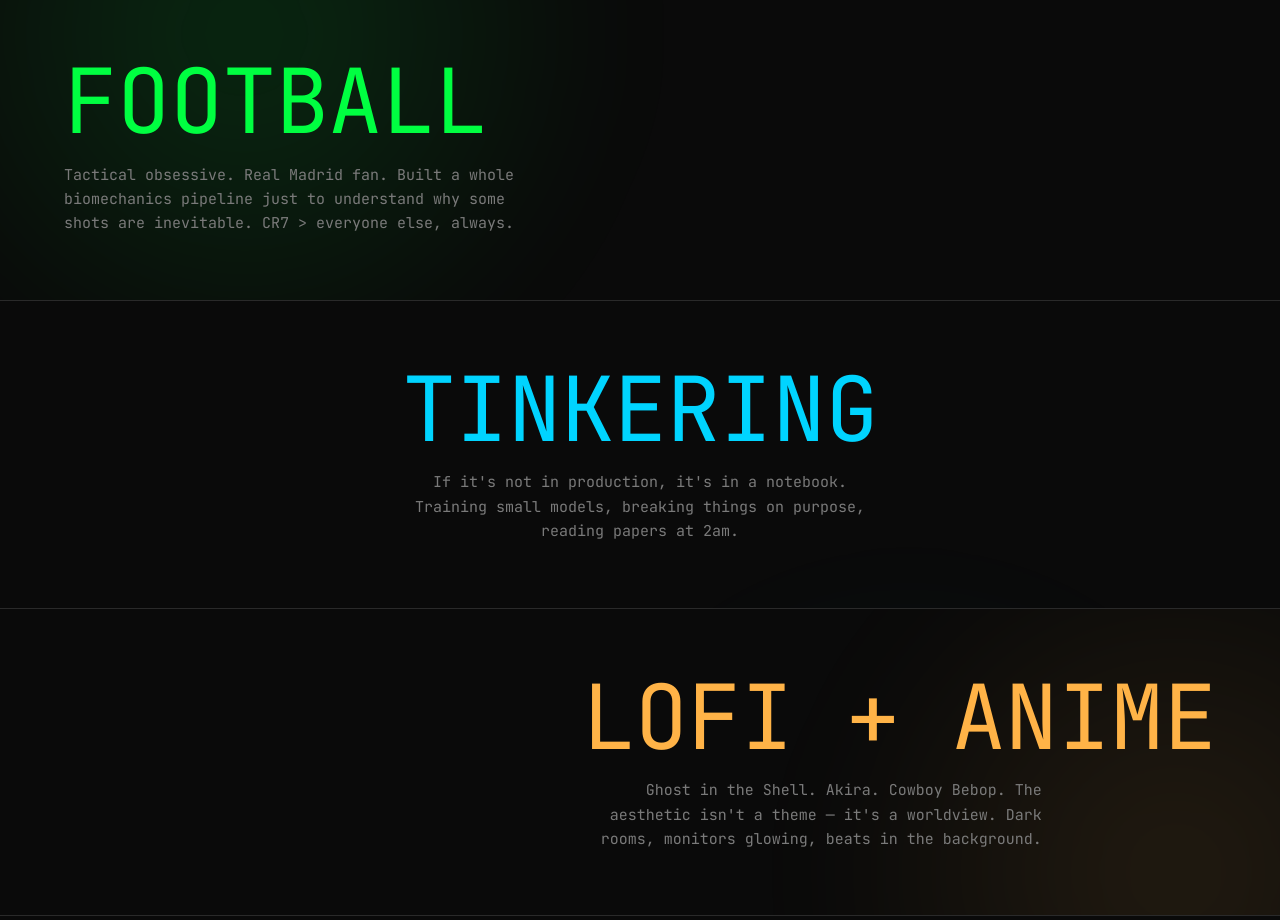
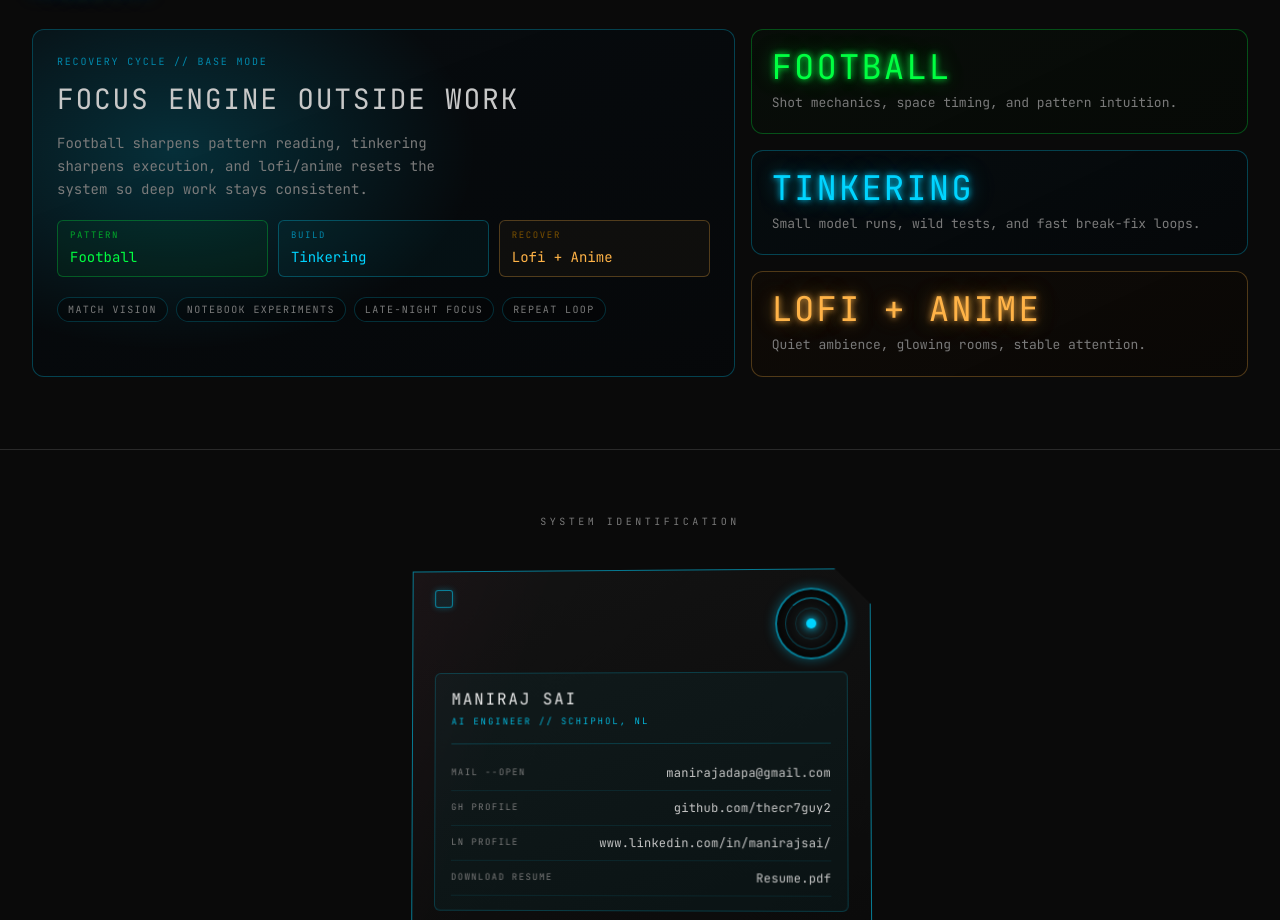
Before and after one commit to thecr7guy2/thecr7guy2.github.io, a Next.js app: page / in a window 1280 px wide. Shown: the part 1880-2800 px from the top of the page. Built offline with nearby package versions, Linux system fonts and the light colour scheme.

Commit message:
feat: refine mobile layout across portfolio sections

```diff
--- a/src/app/globals.css
+++ b/src/app/globals.css
@@ -468,6 +468,10 @@
   line-height: 1.75;
 }
 
+.blog-mdx * {
+  overflow-wrap: anywhere;
+}
+
 .blog-mdx h2,
 .blog-mdx h3 {
   color: var(--cyan-subtle);
@@ -482,6 +486,25 @@
   margin: 0.65rem 0;
 }
 
+.blog-mdx a {
+  color: var(--cyan-subtle);
+  text-decoration: underline;
+  text-underline-offset: 2px;
+}
+
+.blog-mdx code {
+  color: var(--amber-warm);
+}
+
+.blog-mdx pre {
+  margin: 0.9rem 0;
+  padding: 0.7rem 0.8rem;
+  border: 1px solid rgba(0,212,255,0.25);
+  border-radius: 6px;
+  overflow-x: auto;
+  background: rgba(0, 10, 14, 0.55);
+}
+
 .blog-mdx ul {
   margin: 0.75rem 0 0.9rem 1.1rem;
   color: var(--gray-text);
@@ -490,3 +513,10 @@
 .blog-mdx li {
   margin: 0.3rem 0;
 }
+
+.blog-mdx img,
+.blog-mdx video,
+.blog-mdx iframe {
+  max-width: 100%;
+  height: auto;
+}
--- a/src/app/page.tsx
+++ b/src/app/page.tsx
@@ -1,6 +1,5 @@
 import Image from "next/image"
 import { MainMonitor, NeuralMonitor, TerminalMonitor } from "@/components/workstation"
-import { GlitchText } from "@/components/crt/GlitchText"
 import { getResumeData } from "@/lib/resume"
 
 const NAV = [
@@ -95,13 +94,16 @@
 
         {/* ── Top nav bar ── */}
         <nav
-          className="relative z-10 shrink-0 flex flex-col sm:flex-row items-start sm:items-center justify-between gap-2 sm:gap-0 px-3 sm:px-6 pt-3 sm:pt-4 pb-2"
-          style={{ borderBottom: "1px solid var(--gray-muted)" }}
+          className="relative z-10 shrink-0 flex flex-col sm:flex-row items-start sm:items-center justify-between gap-2 sm:gap-0 px-3 sm:px-6 pb-2"
+          style={{
+            borderBottom: "1px solid var(--gray-muted)",
+            paddingTop: "max(0.75rem, env(safe-area-inset-top))",
+          }}
         >
           <span className="text-gray-text text-[9px] sm:text-[10px] tracking-[0.16em] sm:tracking-[0.22em] uppercase select-none">
             SAI — WORKSTATION
           </span>
-          <ul className="w-full sm:w-auto flex flex-wrap sm:flex-nowrap gap-x-3 gap-y-1 sm:gap-5 list-none m-0 p-0">
+          <ul className="w-full sm:w-auto flex flex-nowrap overflow-x-auto no-scrollbar gap-3 sm:gap-5 list-none m-0 p-0">
             {NAV.map(n => (
               <li key={n.label}>
                 <a
@@ -206,7 +208,10 @@
                   <h3 className="text-[12px] sm:text-[13px] text-white-dim tracking-wide uppercase leading-snug">
                     {project.name}
                   </h3>
-                  <span className="shrink-0 flex items-center gap-1 text-[8px] tracking-[0.18em] uppercase text-pink-dim mt-0.5">
+                  <span
+                    className="shrink-0 flex items-center gap-1 text-[8px] tracking-[0.18em] uppercase text-pink-neon sm:text-pink-dim mt-0.5"
+                    style={{ textShadow: "0 0 7px rgba(255,45,120,0.7)" }}
+                  >
                     <span
                       className="inline-block w-1.5 h-1.5 rounded-full"
                       style={{ background: "var(--pink-neon)" }}
@@ -215,13 +220,26 @@
                   </span>
                 </div>
 
-                <p className="text-pink-dim text-[10px] tracking-wider mb-3">{project.deps}</p>
+                <p
+                  className="text-pink-neon sm:text-pink-dim text-[10px] tracking-wider mb-3"
+                  style={{ textShadow: "0 0 6px rgba(255,45,120,0.45)" }}
+                >
+                  {project.deps}
+                </p>
 
                 {/* Bullets */}
                 <ul className="flex flex-col gap-2">
                   {project.bullets.map((b, i) => (
-                    <li key={i} className="flex gap-2 text-[11px] text-gray-text leading-relaxed">
-                      <span className="text-pink-dim shrink-0 mt-0.5">›</span>
+                    <li
+                      key={i}
+                      className={`gap-2 text-[11px] text-gray-text leading-relaxed ${i === 0 ? "flex" : "hidden sm:flex"}`}
+                    >
+                      <span
+                        className="text-pink-neon sm:text-pink-dim shrink-0 mt-0.5"
+                        style={{ textShadow: "0 0 5px rgba(255,45,120,0.55)" }}
+                      >
+                        ›
+                      </span>
                       <span>{b}</span>
                     </li>
                   ))}
@@ -234,8 +252,8 @@
                       href={project.writeupUrl}
                       target="_blank"
                       rel="noopener noreferrer"
-                      className="text-pink-dim text-[10px] tracking-[0.18em] uppercase hover:text-pink-neon transition-colors"
-                      style={{ textDecoration: "none" }}
+                      className="text-pink-neon sm:text-pink-dim text-[10px] tracking-[0.18em] uppercase hover:text-pink-neon transition-colors"
+                      style={{ textDecoration: "none", textShadow: "0 0 6px rgba(255,45,120,0.45)" }}
                     >
                       › [writeup ↗]
                     </a>
@@ -248,139 +266,189 @@
       </section>
 
       {/* ─── HOBBIES ──────────────────────────────────────────── */}
-      <section id="hobbies" style={{ background: "var(--black-deep)" }}>
-
-        {/* Label */}
-        <div className="px-4 sm:px-8 pt-14 sm:pt-18 pb-8">
-          <p className="text-gray-text text-[10px] tracking-[0.3em] uppercase">
+      <section
+        id="hobbies"
+        style={{ background: "var(--black-deep)", borderTop: "1px solid var(--gray-muted)" }}
+        className="px-4 sm:px-8 py-14 sm:py-18"
+      >
+        <div className="mx-auto max-w-[1320px]">
+          <p className="text-gray-text text-[10px] tracking-[0.3em] uppercase mb-2">
             OFF_DUTY // ACTIVE
           </p>
-        </div>
+          <h2 className="text-cyan-subtle text-xl sm:text-2xl tracking-[0.12em] uppercase mb-7 text-glow-cyan">
+            Hobbies
+          </h2>
 
-        {/* ── Band 1: Football ── */}
-        <div
-          className="relative overflow-hidden px-4 sm:px-16 py-12 sm:py-16"
-          style={{ borderTop: "1px solid var(--gray-muted)" }}
+          <div className="grid grid-cols-1 lg:grid-cols-12 gap-4">
+            <article
+              className="hidden lg:block lg:col-span-7 relative rounded-xl border p-5 sm:p-6 overflow-hidden"
+              style={{
+                borderColor: "rgba(0,212,255,0.28)",
+                background: "linear-gradient(160deg, rgba(7,12,16,0.88) 0%, rgba(6,8,10,0.96) 100%)",
+              }}
             >
               <div
                 aria-hidden="true"
                 style={{
                   position: "absolute",
-              width: "clamp(400px, 55vw, 800px)",
-              height: "clamp(400px, 55vw, 800px)",
-              borderRadius: "50%",
-              background: "radial-gradient(circle, rgba(0,255,65,0.13) 0%, transparent 68%)",
-              filter: "blur(48px)",
-              left: "-15%",
-              top: "-60%",
-              animation: "blob-drift-1 18s ease-in-out infinite",
+                  inset: 0,
                   pointerEvents: "none",
+                  background: "radial-gradient(ellipse 60% 80% at 20% 35%, rgba(0,212,255,0.18), transparent 72%)",
                 }}
               />
-          <div style={{ position: "relative", zIndex: 1 }}>
-            <GlitchText
-              as="h3"
-              intensity="medium"
-              className="text-green-neon uppercase leading-none mb-4"
-              style={{ fontSize: "clamp(2.8rem, 7vw, 6rem)", letterSpacing: "-0.01em" }}
+
+              <div className="relative z-10">
+                <p className="text-cyan-dim text-[10px] tracking-[0.18em] uppercase mb-3">
+                  RECOVERY CYCLE // BASE MODE
+                </p>
+                <h3 className="text-white-dim text-[22px] sm:text-[28px] tracking-[0.06em] uppercase leading-tight mb-4">
+                  Focus Engine Outside Work
+                </h3>
+                <p className="text-gray-text text-[13px] sm:text-[14px] leading-relaxed max-w-[50ch]">
+                  Football sharpens pattern reading, tinkering sharpens execution, and lofi/anime
+                  resets the system so deep work stays consistent.
+                </p>
+
+                <div className="grid grid-cols-1 sm:grid-cols-3 gap-2.5 mt-5">
+                  <div
+                    className="rounded-md border px-3 py-2"
+                    style={{ borderColor: "rgba(0,255,65,0.28)", background: "rgba(0,255,65,0.04)" }}
                   >
-              Football
-            </GlitchText>
-            <p className="text-gray-text leading-relaxed max-w-[460px]" style={{ fontSize: "clamp(13px, 1.4vw, 15px)" }}>
-              Tactical obsessive. Real Madrid fan. Built a whole biomechanics pipeline just to understand
-              why some shots are inevitable. CR7 &gt; everyone else, always.
-            </p>
+                    <p className="text-[9px] tracking-[0.18em] uppercase text-green-dim mb-1">PATTERN</p>
+                    <p className="text-[14px] text-green-neon">Football</p>
+                  </div>
+                  <div
+                    className="rounded-md border px-3 py-2"
+                    style={{ borderColor: "rgba(0,212,255,0.28)", background: "rgba(0,212,255,0.04)" }}
+                  >
+                    <p className="text-[9px] tracking-[0.18em] uppercase text-cyan-dim mb-1">BUILD</p>
+                    <p className="text-[14px] text-cyan-subtle">Tinkering</p>
+                  </div>
+                  <div
+                    className="rounded-md border px-3 py-2"
+                    style={{ borderColor: "rgba(255,179,71,0.28)", background: "rgba(255,179,71,0.04)" }}
+                  >
+                    <p className="text-[9px] tracking-[0.18em] uppercase text-amber-dim mb-1">RECOVER</p>
+                    <p className="text-[14px] text-amber-warm">Lofi + Anime</p>
                   </div>
                 </div>
 
-        {/* ── Band 2: ML Tinkering ── */}
-        <div
-          className="relative overflow-hidden px-4 sm:px-16 py-12 sm:py-16 flex flex-col items-center text-center"
-          style={{ borderTop: "1px solid var(--gray-muted)" }}
+                <div className="mt-5 flex flex-wrap gap-2">
+                  {["Match Vision", "Notebook Experiments", "Late-Night Focus", "Repeat Loop"].map((tag) => (
+                    <span
+                      key={tag}
+                      className="px-2.5 py-1 rounded-full border text-[10px] tracking-[0.14em] uppercase text-gray-text"
+                      style={{ borderColor: "rgba(0,212,255,0.2)", background: "rgba(0,0,0,0.28)" }}
                     >
-          <div
-            aria-hidden="true"
-            style={{
-              position: "absolute",
-              width: "clamp(400px, 60vw, 900px)",
-              height: "clamp(400px, 60vw, 900px)",
-              borderRadius: "50%",
-              background: "radial-gradient(circle, rgba(0,212,255,0.11) 0%, transparent 68%)",
-              filter: "blur(56px)",
-              left: "50%",
-              top: "50%",
-              transform: "translate(-50%, -50%)",
-              animation: "blob-drift-2 22s ease-in-out infinite",
-              pointerEvents: "none",
-            }}
-          />
-          <div style={{ position: "relative", zIndex: 1 }}>
-            <GlitchText
-              as="h3"
-              intensity="low"
-              className="text-cyan-subtle uppercase leading-none mb-4"
-              style={{ fontSize: "clamp(2.8rem, 7vw, 6rem)", letterSpacing: "-0.01em" }}
-            >
-              Tinkering
-            </GlitchText>
-            <p className="text-gray-text leading-relaxed max-w-[460px] mx-auto" style={{ fontSize: "clamp(13px, 1.4vw, 15px)" }}>
-              If it&apos;s not in production, it&apos;s in a notebook.
-              Training small models, breaking things on purpose, reading papers at 2am.
-            </p>
+                      {tag}
+                    </span>
+                  ))}
                 </div>
               </div>
+            </article>
 
-        {/* ── Band 3: Lofi + Anime ── */}
-        <div
-          className="relative overflow-hidden px-4 sm:px-16 py-12 sm:py-16 flex flex-col items-end text-right"
-          style={{ borderTop: "1px solid var(--gray-muted)", borderBottom: "1px solid var(--gray-muted)" }}
+            <div className="lg:col-span-5 grid grid-cols-1 gap-4">
+              <article
+                className="rounded-xl border p-5"
+                style={{
+                  borderColor: "rgba(0,255,65,0.28)",
+                  background: "linear-gradient(155deg, rgba(8,14,9,0.85) 0%, rgba(7,10,7,0.95) 100%)",
+                }}
               >
-          <div
-            aria-hidden="true"
+                <h4 className="text-green-neon text-[28px] sm:text-[34px] leading-none tracking-[0.06em] uppercase text-glow-green mb-2">
+                  Football
+                </h4>
+                <p className="text-gray-text text-[13px] leading-relaxed">
+                  Shot mechanics, space timing, and pattern intuition.
+                </p>
+              </article>
+
+              <article
+                className="rounded-xl border p-5"
                 style={{
-              position: "absolute",
-              width: "clamp(400px, 55vw, 800px)",
-              height: "clamp(400px, 55vw, 800px)",
-              borderRadius: "50%",
-              background: "radial-gradient(circle, rgba(255,179,71,0.10) 0%, transparent 68%)",
-              filter: "blur(48px)",
-              right: "-15%",
-              bottom: "-60%",
-              animation: "blob-drift-3 20s ease-in-out infinite",
-              pointerEvents: "none",
+                  borderColor: "rgba(0,212,255,0.28)",
+                  background: "linear-gradient(155deg, rgba(5,13,16,0.85) 0%, rgba(6,8,10,0.95) 100%)",
                 }}
-          />
-          <div style={{ position: "relative", zIndex: 1 }}>
-            <h3
-              className="text-amber-warm uppercase leading-none mb-4"
-              style={{ fontSize: "clamp(2.8rem, 7vw, 6rem)", letterSpacing: "-0.01em" }}
               >
+                <h4 className="text-cyan-subtle text-[28px] sm:text-[34px] leading-none tracking-[0.06em] uppercase text-glow-cyan mb-2">
+                  Tinkering
+                </h4>
+                <p className="text-gray-text text-[13px] leading-relaxed">
+                  Small model runs, wild tests, and fast break-fix loops.
+                </p>
+              </article>
+
+              <article
+                className="rounded-xl border p-5"
+                style={{
+                  borderColor: "rgba(255,179,71,0.28)",
+                  background: "linear-gradient(155deg, rgba(16,11,6,0.84) 0%, rgba(10,8,6,0.95) 100%)",
+                }}
+              >
+                <h4 className="text-amber-warm text-[28px] sm:text-[34px] leading-none tracking-[0.06em] uppercase text-glow-amber mb-2">
                   Lofi + Anime
-            </h3>
-            <p className="text-gray-text leading-relaxed max-w-[460px]" style={{ fontSize: "clamp(13px, 1.4vw, 15px)" }}>
-              Ghost in the Shell. Akira. Cowboy Bebop.
-              The aesthetic isn&apos;t a theme — it&apos;s a worldview.
-              Dark rooms, monitors glowing, beats in the background.
+                </h4>
+                <p className="text-gray-text text-[13px] leading-relaxed">
+                  Quiet ambience, glowing rooms, stable attention.
                 </p>
+              </article>
             </div>
           </div>
-
-        <div className="pb-14 sm:pb-18" />
+        </div>
       </section>
 
       {/* ─── SIGNAL ───────────────────────────────────────────── */}
       <section
         id="signal"
-        className="flex flex-col items-center justify-center px-4 py-12 sm:py-16"
+        className="flex flex-col items-center justify-center px-4 pt-12 sm:pt-16 pb-[calc(4.5rem+env(safe-area-inset-bottom))] sm:pb-16"
         style={{ background: "var(--black-deep)", borderTop: "1px solid var(--gray-muted)" }}
       >
-        <p className="text-gray-text text-[10px] tracking-[0.35em] uppercase mb-10 select-none">
+        <p className="text-gray-text text-[10px] tracking-[0.35em] uppercase mb-4 sm:mb-10 select-none">
           SYSTEM IDENTIFICATION
         </p>
 
+        {/* ── Mobile Signal Card (no floppy) ── */}
+        <div
+          className="sm:hidden w-full max-w-[460px] rounded-md border p-4 mt-2"
+          style={{
+            borderColor: "rgba(0,212,255,0.35)",
+            background: "linear-gradient(165deg, rgba(6,11,15,0.85), rgba(6,8,10,0.96))",
+            boxShadow: "0 0 24px rgba(0,212,255,0.12)",
+          }}
+        >
+          <p className="text-cyan-dim text-[9px] tracking-[0.2em] uppercase mb-1">ID_CARD // MOBILE</p>
+          <p className="text-white-dim text-[16px] tracking-[0.1em] uppercase mb-1">Maniraj Sai</p>
+          <p className="text-cyan-subtle text-[9px] tracking-[0.16em] uppercase mb-3">
+            AI Engineer // Schiphol, NL
+          </p>
+
+          <div style={{ height: "1px", background: "rgba(0,212,255,0.2)", marginBottom: "8px" }} />
+
+          {signals.map((signal) => (
+            <a
+              key={signal.cmd}
+              href={signal.href}
+              target={signal.href.startsWith("http") ? "_blank" : undefined}
+              rel={signal.href.startsWith("http") ? "noopener noreferrer" : undefined}
+              className="group flex items-start justify-between gap-3 py-2"
+              style={{ borderBottom: "1px solid rgba(0,212,255,0.1)", textDecoration: "none" }}
+            >
+              <span className="text-gray-text group-hover:text-cyan-subtle transition-colors text-[8px] tracking-[0.14em] uppercase shrink-0">
+                {signal.cmd}
+              </span>
+              <span
+                className="text-white-dim group-hover:text-cyan-subtle transition-colors text-[11px] text-right min-w-0"
+                style={{ overflowWrap: "anywhere" }}
+              >
+                {signal.label}
+              </span>
+            </a>
+          ))}
+        </div>
+
         {/* ── Floppy Disk ── */}
         <div
-          className="w-full relative"
+          className="hidden sm:block w-full relative"
           style={{
             maxWidth: "460px",
             background: "linear-gradient(160deg, #131313 0%, #0a0a0a 100%)",
@@ -413,8 +481,8 @@
 
           {/* Top row — write-protect notch + hub window */}
           <div
-            className="flex items-start justify-between"
-            style={{ padding: "18px 22px 12px", position: "relative", zIndex: 2 }}
+            className="flex items-start justify-between px-4 sm:px-[22px] pt-4 sm:pt-[18px] pb-2.5 sm:pb-3"
+            style={{ position: "relative", zIndex: 2 }}
           >
             {/* Write-protect tab */}
             <div style={{
@@ -463,18 +531,26 @@
           </div>
 
           {/* Label area */}
-          <div style={{ padding: "0 22px 16px", position: "relative", zIndex: 2 }}>
-            <div style={{
+          <div className="px-4 sm:px-[22px] pb-3.5 sm:pb-4" style={{ position: "relative", zIndex: 2 }}>
+            <div
+              className="p-3 sm:px-4 sm:py-[14px]"
+              style={{
                 background: "rgba(0,212,255,0.04)",
                 border: "1px solid rgba(0,212,255,0.2)",
                 borderRadius: "6px",
-              padding: "14px 16px",
-            }}>
+              }}
+            >
               {/* Name + title */}
-              <p style={{ color: "#e8e8e8", fontSize: "16px", letterSpacing: "0.12em", textTransform: "uppercase", marginBottom: "4px" }}>
+              <p
+                className="text-[14px] sm:text-[16px] tracking-[0.10em] sm:tracking-[0.12em] uppercase mb-1"
+                style={{ color: "#e8e8e8" }}
+              >
                 Maniraj Sai
               </p>
-              <p style={{ color: "var(--cyan-subtle)", fontSize: "9px", letterSpacing: "0.22em", textTransform: "uppercase", marginBottom: "14px", opacity: 0.85 }}>
+              <p
+                className="text-[8px] sm:text-[9px] tracking-[0.18em] sm:tracking-[0.22em] uppercase mb-3 sm:mb-[14px]"
+                style={{ color: "var(--cyan-subtle)", opacity: 0.85 }}
+              >
                 AI Engineer // Schiphol, NL
               </p>
 
@@ -487,13 +563,16 @@
                   href={signal.href}
                   target={signal.href.startsWith("http") ? "_blank" : undefined}
                   rel={signal.href.startsWith("http") ? "noopener noreferrer" : undefined}
-                  className="group flex items-center justify-between py-2 transition-colors"
+                  className="group flex items-start sm:items-center justify-between gap-3 py-2 transition-colors"
                   style={{ borderBottom: "1px solid rgba(0,212,255,0.09)", textDecoration: "none" }}
                 >
-                  <span className="text-gray-text group-hover:text-cyan-subtle transition-colors tracking-[0.2em] uppercase" style={{ fontSize: "9px" }}>
+                  <span className="text-gray-text group-hover:text-cyan-subtle transition-colors tracking-[0.16em] uppercase shrink-0 text-[8px] sm:text-[9px]">
                     {signal.cmd}
                   </span>
-                  <span className="text-white-dim group-hover:text-cyan-subtle transition-colors" style={{ fontSize: "12px", letterSpacing: "0.03em" }}>
+                  <span
+                    className="text-white-dim group-hover:text-cyan-subtle transition-colors min-w-0 text-right text-[11px] sm:text-[12px]"
+                    style={{ letterSpacing: "0.02em", overflowWrap: "anywhere" }}
+                  >
                     {signal.label}
                   </span>
                 </a>
@@ -502,8 +581,9 @@
           </div>
 
           {/* Metal shutter */}
-          <div style={{
-            margin: "0 22px 20px",
+          <div
+            className="mx-4 sm:mx-[22px] mb-[calc(16px+env(safe-area-inset-bottom))] sm:mb-5"
+            style={{
             position: "relative", zIndex: 2,
             background: "linear-gradient(180deg, #222 0%, #2a2a2a 40%, #1e1e1e 100%)",
             borderRadius: "4px",
@@ -513,7 +593,8 @@
             display: "flex",
             alignItems: "center",
             justifyContent: "space-between",
-          }}>
+          }}
+          >
             {/* Read/write opening slot */}
             <div style={{
               flex: 1,
```
Also changed, not shown: src/app/blog/[slug]/page.tsx (+5 -2 lines), src/app/blog/page.tsx (+8 -3 lines), src/components/workstation/MainMonitor.tsx (+9 -9 lines). Lines whose indentation alone changed are shown as unchanged.
